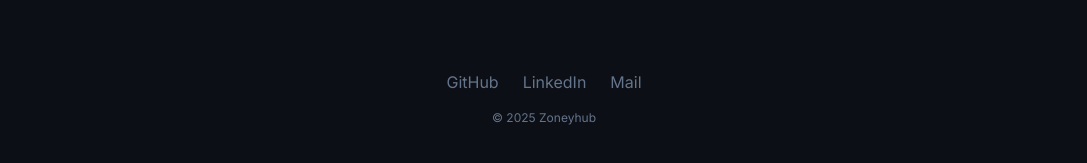
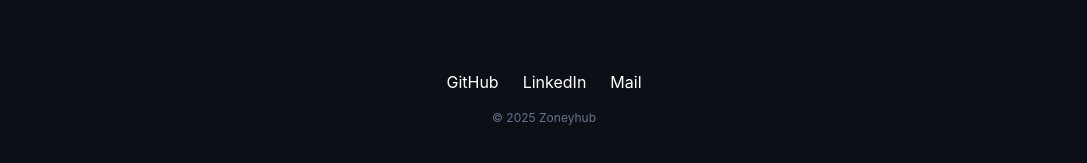
Before and after one commit to Brayzonn/zoneyhub, a React (Vite) app in the folder client/: page / in a window 1280 px wide. Shown: the part 1762-1925 px from the top of the page, without its empty margins (96-1183 px from the left). Built offline with nearby package versions, Linux system fonts and the light colour scheme.

Commit message:
perf: remove Google Fonts to eliminate reflow and improve FCP

```diff
--- a/client/index.html
+++ b/client/index.html
@@ -15,14 +15,14 @@
     </script>
 
     <!-- Favicons and fonts -->
-    <link rel="preconnect" href="https://fonts.googleapis.com" />
+    <!-- <link rel="preconnect" href="https://fonts.googleapis.com" />
     <link rel="preconnect" href="https://fonts.gstatic.com" crossorigin />
     <link
       href="https://fonts.googleapis.com/css2?family=Inter:wght@200..900&display=swap"
       rel="stylesheet"
       media="print"
       onload="this.media='all'"
-    />
+    /> -->
 
     <link rel="icon" type="image/svg+xml" href="/favicon/favicon.svg" />
     <link
--- a/client/src/components/Footer.tsx
+++ b/client/src/components/Footer.tsx
@@ -4,7 +4,7 @@ const Footer = () => {
   return (
     <>
       {/* Footer */}
-      <footer className="text-center text-[var(--color-subtle-text)] pb-10">
+      <footer className="text-center text-white pb-10">
         <div className="space-x-6">
           <a
             href="https://github.com/brayzonn"
--- a/client/src/style/index.css
+++ b/client/src/style/index.css
@@ -32,7 +32,9 @@
   --shadow-soft: 0 4px 20px rgba(0, 0, 0, 0.2);
   --shadow-card: 0 2px 10px rgba(0, 0, 0, 0.25);
 
-  --font-sans: "Inter", ui-sans-serif, system-ui, sans-serif;
+  /* --font-sans: "Inter", ui-sans-serif, system-ui, sans-serif; */
+  --font-sans: -apple-system, BlinkMacSystemFont, "Segoe UI", Roboto,
+    "Helvetica Neue", Arial, sans-serif;
 }
 
 :root[data-theme="light"] {
```
